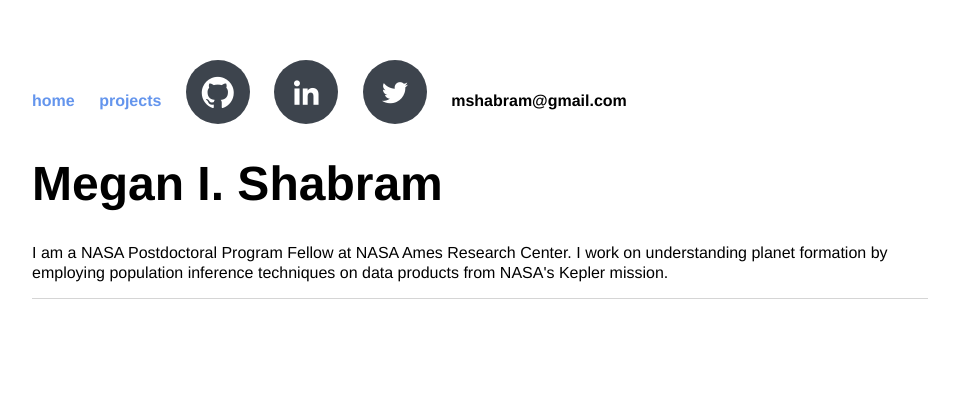
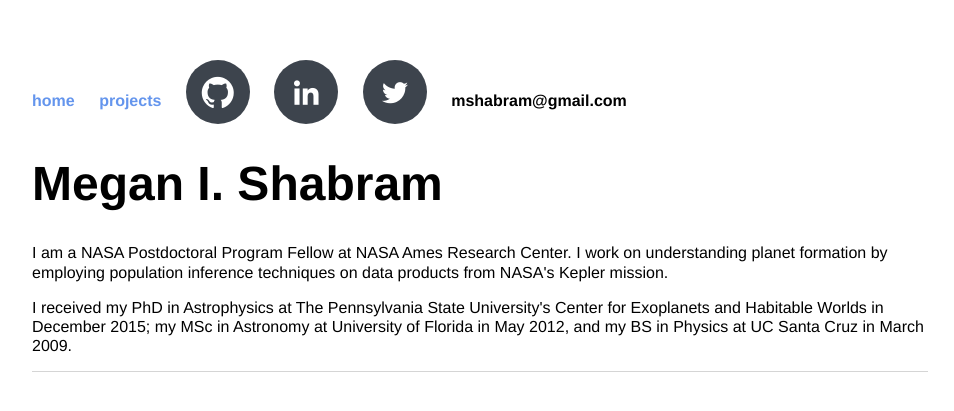
Before and after one commit to mshabram/mshabram.github.io, a Jekyll site: the page built from index.html, in a window 1280 px wide. Shown: the top 411 px of the page, without its empty margins (160-1114 px from the left). Built offline with Jekyll 4.4.1, drawn with Linux system fonts in a browser that asks for light colours.

Commit message:
under construction

```diff
--- a/index.html
+++ b/index.html
@@ -6,5 +6,6 @@ title: mshabram's website
     <h1>Megan I. Shabram</h1>
     <p> I am a NASA Postdoctoral Program Fellow at NASA Ames Research Center. I work on understanding planet formation by employing population inference techniques on data products from NASA's Kepler mission. </p>
 
+    <p>I received my PhD in Astrophysics at The Pennsylvania State University's Center for Exoplanets and Habitable Worlds in December 2015; my MSc in Astronomy at University of Florida in May 2012, and my BS in Physics at UC Santa Cruz in March 2009.
 
 </div><!-- /.blurb -->
```
